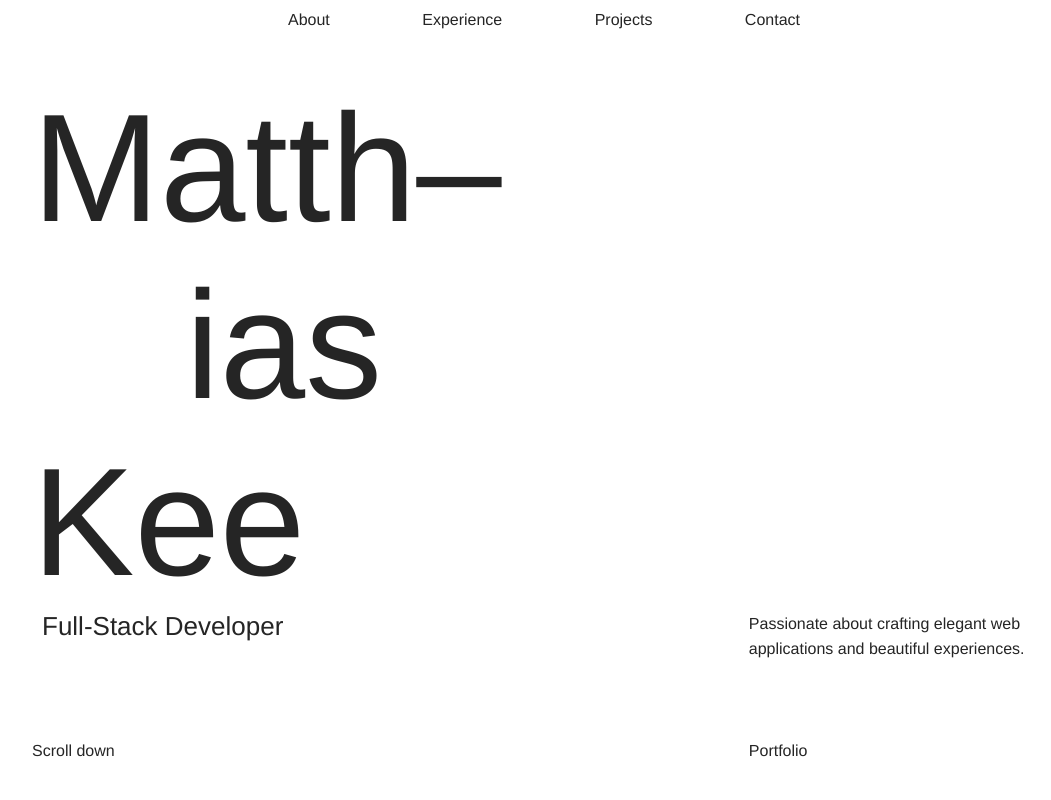
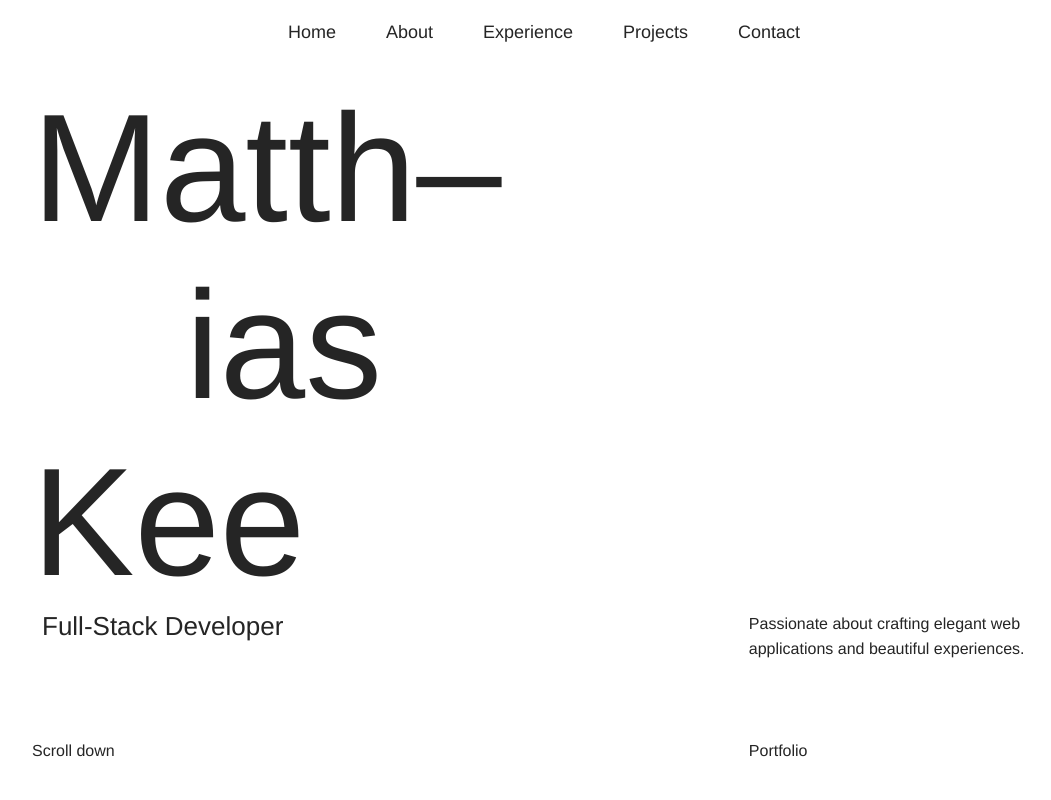
Before and after one commit to JvsonKee/Portfolio-Site, a React (Vite) app in the folder client/: page / in a window 1280 px wide. Shown: the top 800 px of the page, without its empty margins (96-1147 px from the left). Built offline with nearby package versions, Linux system fonts and the light colour scheme.

Commit message:
nav bar now scrolls to home

```diff
--- a/client/src/components/HomeIntro/HomeIntro.jsx
+++ b/client/src/components/HomeIntro/HomeIntro.jsx
@@ -1,9 +1,10 @@
+import { forwardRef } from "react";
 import YSlide from "../../Animations/YSlide";
 import { InfoLine, IntroContainer, IntroHeader, IntroInformationWrapper, JobTitle, ScrollLine, ScrollWrapper } from "./HomeIntro.styled";
 
-const HomeIntro = () => {
+const HomeIntro = forwardRef((props, ref) => {
     return (
-        <IntroContainer>
+        <IntroContainer ref={ref}>
             <YSlide>
                 <IntroHeader>
                     <div>Matth–</div>
@@ -25,6 +26,6 @@ const HomeIntro = () => {
             </YSlide>
         </IntroContainer>
     )
-}
+})
 
 export default HomeIntro;
--- a/client/src/components/NavBar/NavBar.jsx
+++ b/client/src/components/NavBar/NavBar.jsx
@@ -1,25 +1,25 @@
-import { forwardRef } from "react";
+import { forwardRef, useState } from "react";
 import { NavBarContainer, NavItems } from "./NavBar.styled";
 
 const NavBar = forwardRef((props, ref) => {
 
+    const [active, setActive] = useState("Home")
+
     const scrollToSection = (elementRef) => {
-        console.log("hello")
         window.scrollTo({
             top: elementRef.current.offsetTop,
             behavior: "smooth"
         })
     }
 
-    console.log({ref})
-
     return (
         <NavBarContainer>
             <NavItems>
-                <div onClick={() => scrollToSection(ref[0])}>About</div>
-                <div onClick={() => scrollToSection(ref[1])}>Experience</div>
-                <div onClick={() => scrollToSection(ref[2])}>Projects</div>
-                <div onClick={() => scrollToSection(ref[3])}>Contact</div>
+                <div onClick={() => scrollToSection(ref[0])}>Home</div>
+                <div onClick={() => scrollToSection(ref[1])}>About</div>
+                <div onClick={() => scrollToSection(ref[2])}>Experience</div>
+                <div onClick={() => scrollToSection(ref[3])}>Projects</div>
+                <div onClick={() => scrollToSection(ref[4])}>Contact</div>
             </NavItems>
         </NavBarContainer>
     )
--- a/client/src/components/NavBar/NavBar.styled.js
+++ b/client/src/components/NavBar/NavBar.styled.js
@@ -6,7 +6,7 @@ export const NavBarContainer = styled.div`
     justify-content: center;
     position: fixed;
     width: 100%;
-    height: 5vh;
+    height: 8vh;
     z-index: 1;
 `
 
@@ -17,6 +17,12 @@ export const NavItems = styled.div`
 
     div {
         cursor: pointer;
+        font-size: 18px;
+        transition: 300ms ease-in-out;
+
+        &:hover {
+            color: blue;
+        }
     }
 
     @media screen and (max-width: 800px) {
```
